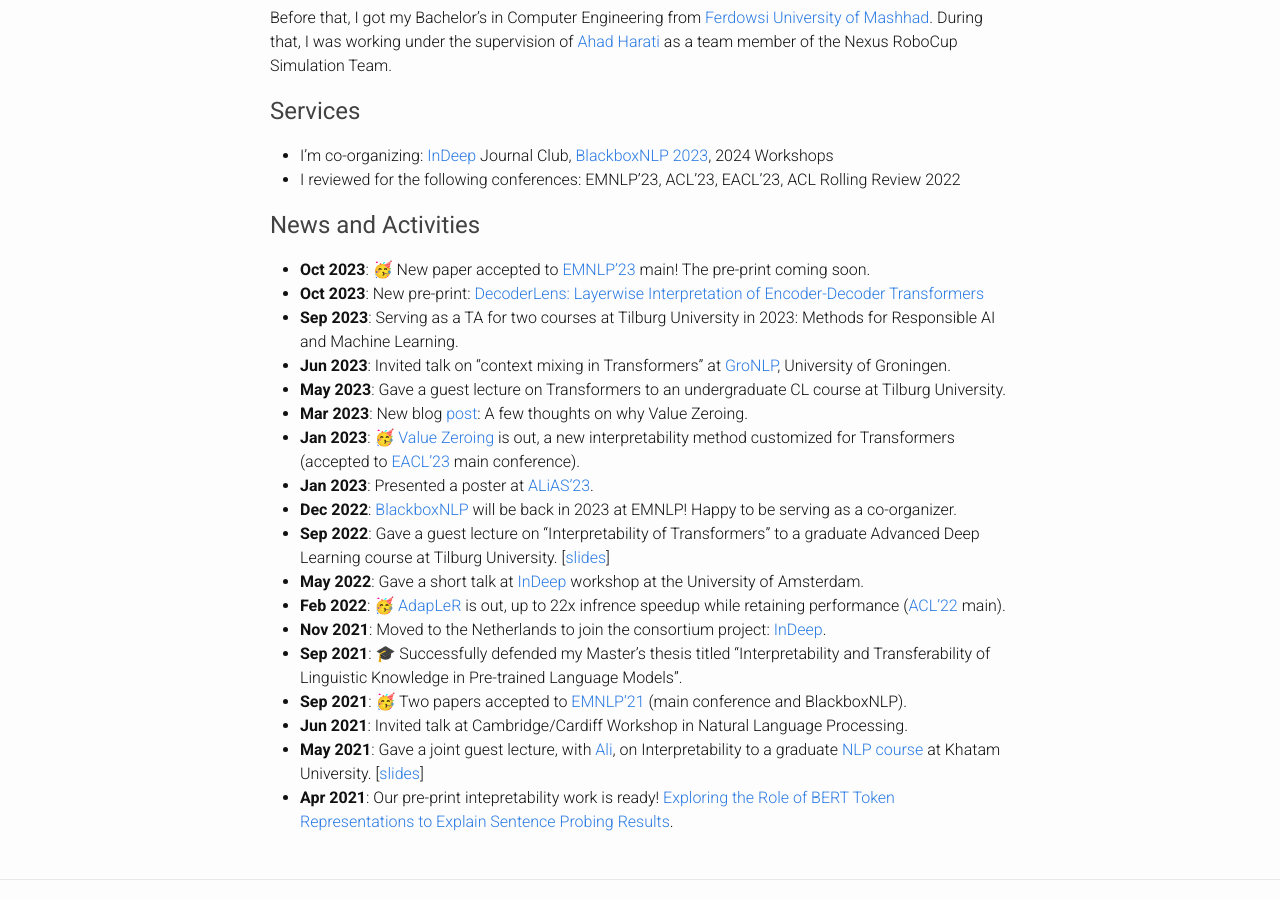
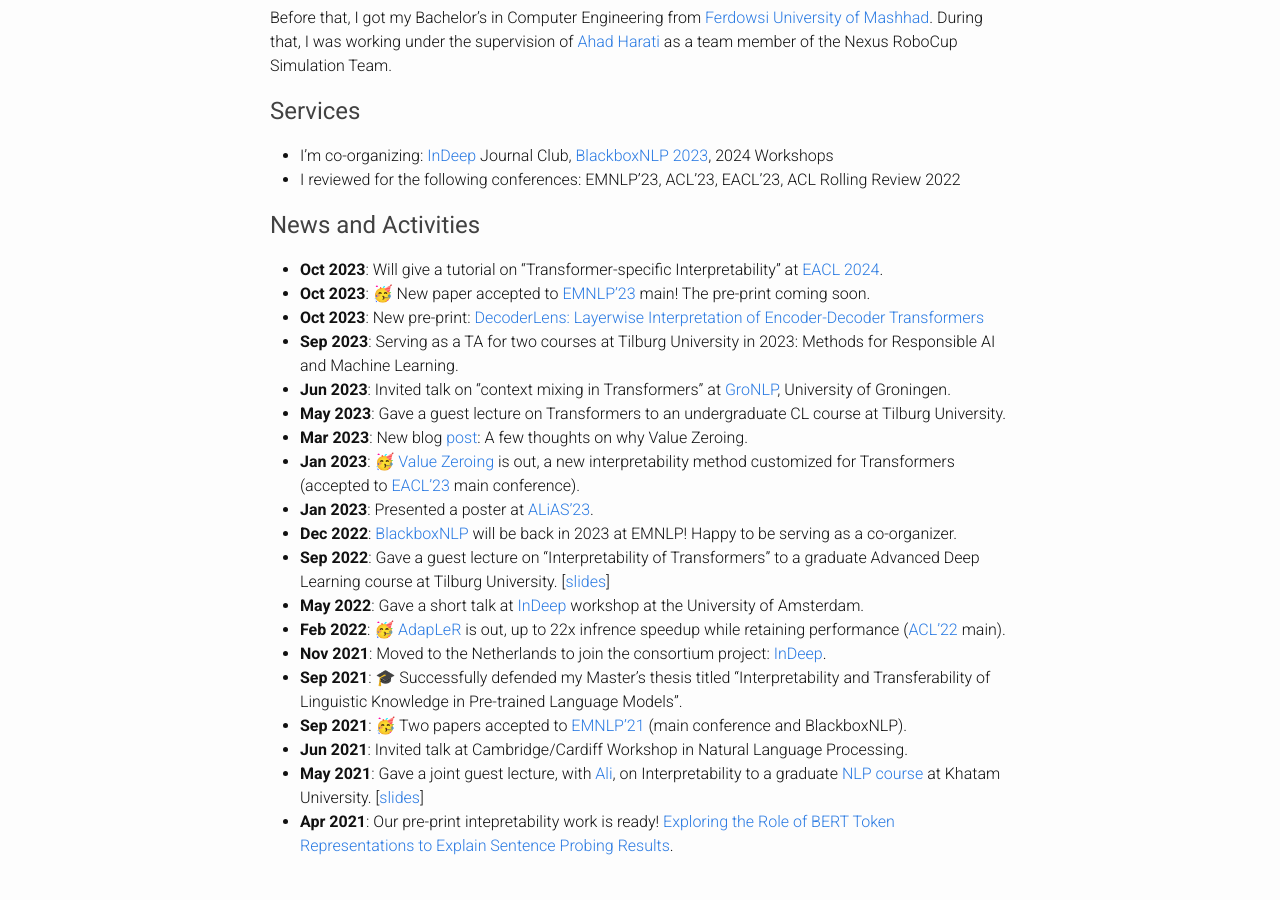
Before and after one commit to hmohebbi/hmohebbi.github.io, a Jekyll site: the page built from index.md, in a window 1280 px wide and 900 px high, scrolled down 533 px. Built offline with Jekyll 4.4.1, drawn with Linux system fonts in a browser that asks for light colours.

Commit message:
Update index.md

```diff
--- a/index.md
+++ b/index.md
@@ -37,6 +37,7 @@ Before that, I got my Bachelor’s in Computer Engineering from [Ferdowsi Univer
 * I reviewed for the following conferences: EMNLP'23, ACL'23, EACL'23, ACL Rolling Review 2022
 
 ## <span style="color:#424242">News and Activities </span>
+* __Oct 2023__: Will give a tutorial on "Transformer-specific Interpretability" at [EACL 2024](https://2024.eacl.org/).
 * __Oct 2023__: 🥳 New paper accepted to [EMNLP'23](https://2023.emnlp.org/) main! The pre-print coming soon.
 * __Oct 2023__: New pre-print: [DecoderLens: Layerwise Interpretation of Encoder-Decoder Transformers](https://arxiv.org/abs/2310.03686)
 * __Sep 2023__: Serving as a TA for two courses at Tilburg University in 2023: Methods for Responsible AI and Machine Learning.
```
